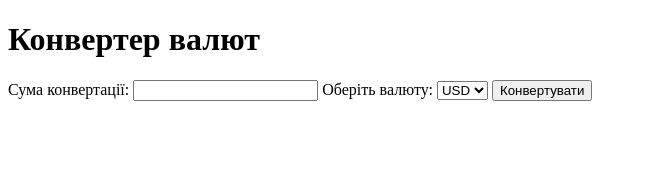
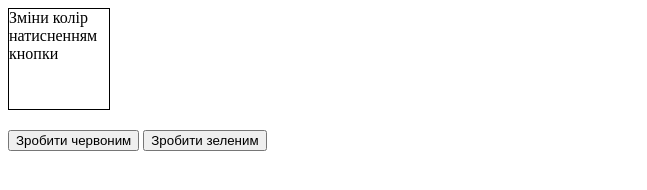
Before and after one commit to NazarZhuvaka/jsDOM, a plain HTML site: page index.html in a window 1280 px wide. Shown: the whole page, without its empty margins (0-647 px from the left). Drawn offline with Linux system fonts and the light colour scheme.

Commit message:
Add red-green

```diff
--- a/index.html
+++ b/index.html
@@ -5,30 +5,12 @@
     <meta name="viewport" content="width=device-width, initial-scale=1.0">
     <title>Document</title>
     <script src="./index.js" defer></script>
+    <link rel="stylesheet" href="style.css">
 </head>
 <body>
+    <div id="box" class="">Зміни колір натисненням кнопки</div>
 
-    <h1>Конвертер валют</h1>
-
-    <form id="currency-converter-form">
-        <label>
-            Сума конвертації:
-            <input type="number" id="amount" min="1" required>
-        </label>
-
-        <label>
-            Оберіть валюту:
-            <select id="currency" required>
-                <option value="USD">USD</option>
-                <option value="EUR">EUR</option>
-            </select>
-        </label>
-
-        <button type="submit">Конвертувати</button>
-
-        <div id="result"></div>
-    </form>
-
-    <!-- <script src="./index.js"></script> -->
+    <button class="btn">Зробити червоним</button>
+    <button class="btn">Зробити зеленим</button>
 </body>
 </html>
--- /dev/null
+++ b/style.css
@@ -0,0 +1,14 @@
+#box {
+    width: 100px;
+    height: 100px;
+    border: 1px solid black;
+    margin-bottom: 20px;
+}
+
+.bg-color-red {
+    background-color: red;
+}
+
+.bg-color-green {
+    background-color: green;
+}
```
Also changed, not shown: index.js (+26 -1 lines).
